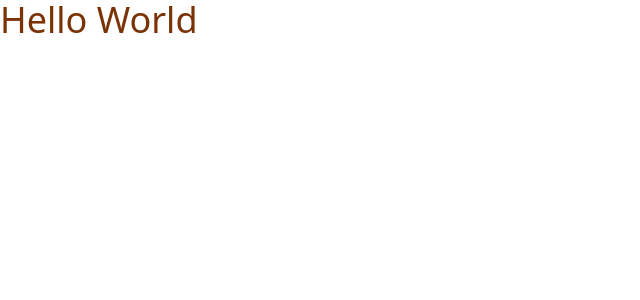
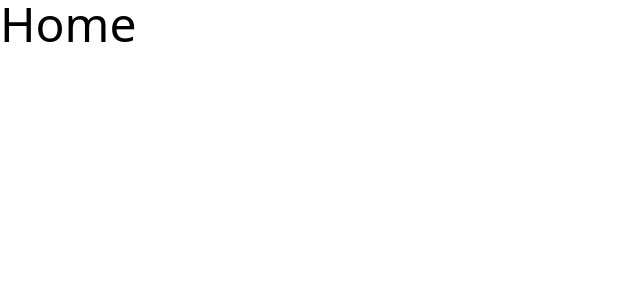
Before and after one commit to No-Country-simulation/equipo-s21-18-m-webapp, a React (Vite) app in the folder frontend/: page / in a window 1280 px wide. Shown: the top 300 px of the page, without its empty margins (0-640 px from the left). Built offline with nearby package versions, Linux system fonts and the light colour scheme.

Commit message:
Se crea estructura basica de rutas con react-router

```diff
--- a/frontend/package.json
+++ b/frontend/package.json
@@ -13,6 +13,7 @@
     "@tailwindcss/vite": "^4.0.7",
     "react": "^19.0.0",
     "react-dom": "^19.0.0",
+    "react-router-dom": "^7.2.0",
     "tailwindcss": "^4.0.7"
   },
   "devDependencies": {
--- a/frontend/src/App.jsx
+++ b/frontend/src/App.jsx
@@ -1,11 +1,22 @@
+import { BrowserRouter as Router, Route, Routes } from "react-router-dom";
+import Home from "./pages/Home";
+import Register from "./pages/Register";
+import Login from "./pages/Login";
+import NotFound from "./pages/NotFound";
 
 function App() {
-
   return (
     <>
-      <h1 className="text-4xl text-amber-900">Hello World</h1>
+      <Router>
+        <Routes>
+          <Route path="/" element={<Home />} />
+          <Route path="/register" element={<Register />}/>
+          <Route path="/login" element={<Login />}/>
+          <Route path="*" element={<NotFound />} />
+        </Routes>
+      </Router>
     </>
-  )
+  );
 }
 
-export default App
+export default App;
--- /dev/null
+++ b/frontend/src/pages/Home.jsx
@@ -0,0 +1,7 @@
+export default function Home() {
+    return (
+        <>
+            <h1 className="text-5xl">Home</h1>
+        </>
+    )
+}
--- /dev/null
+++ b/frontend/src/pages/Login.jsx
@@ -0,0 +1,7 @@
+export default function Login() {
+    return (
+        <>
+            <h1>Login</h1>
+        </>
+    )
+}
--- /dev/null
+++ b/frontend/src/pages/NotFound.jsx
@@ -0,0 +1,7 @@
+export default function NotFound() {
+    return (
+        <>
+            <h1>404 Not Found</h1>
+        </>
+    )
+}
--- /dev/null
+++ b/frontend/src/pages/Register.jsx
@@ -0,0 +1,7 @@
+export default function Register() {
+  return (
+    <>
+      <h1>Register</h1>
+    </>
+  );
+}
```
Also changed, not shown: 1 other file (tests, documents, lock files or other folders).
